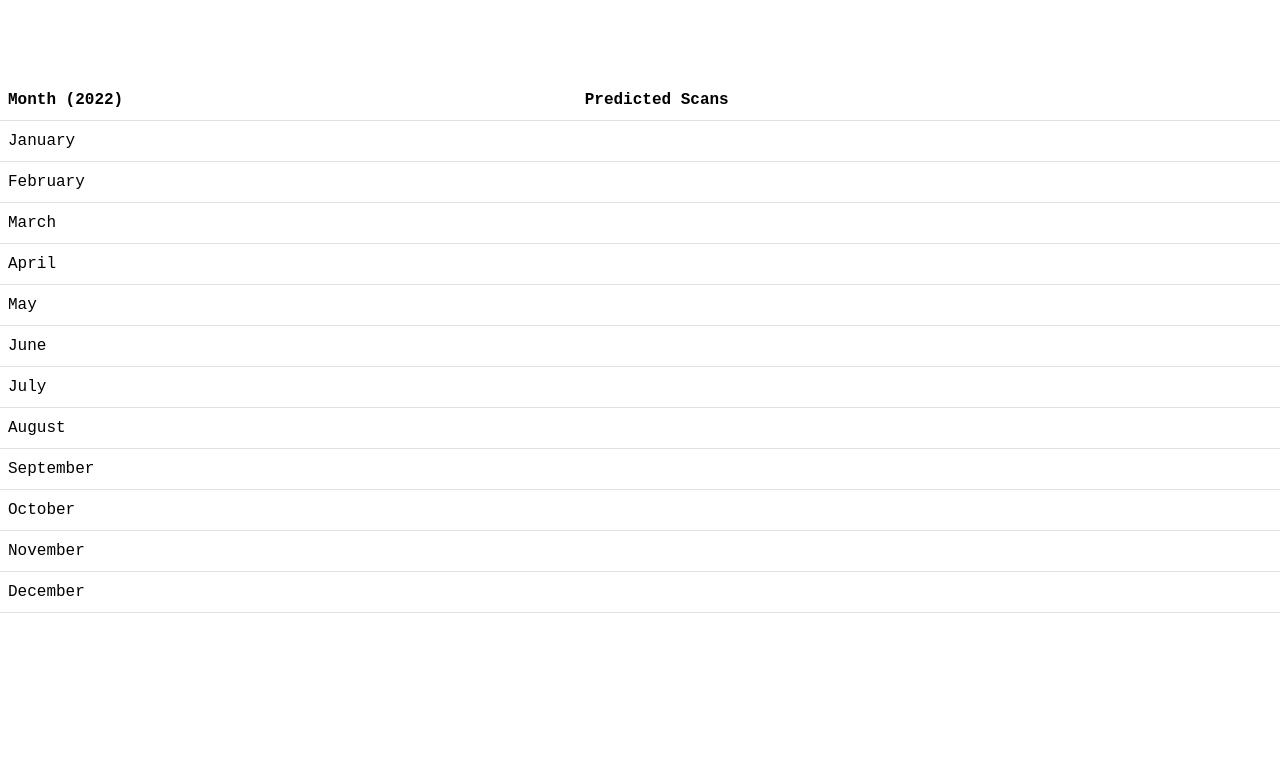
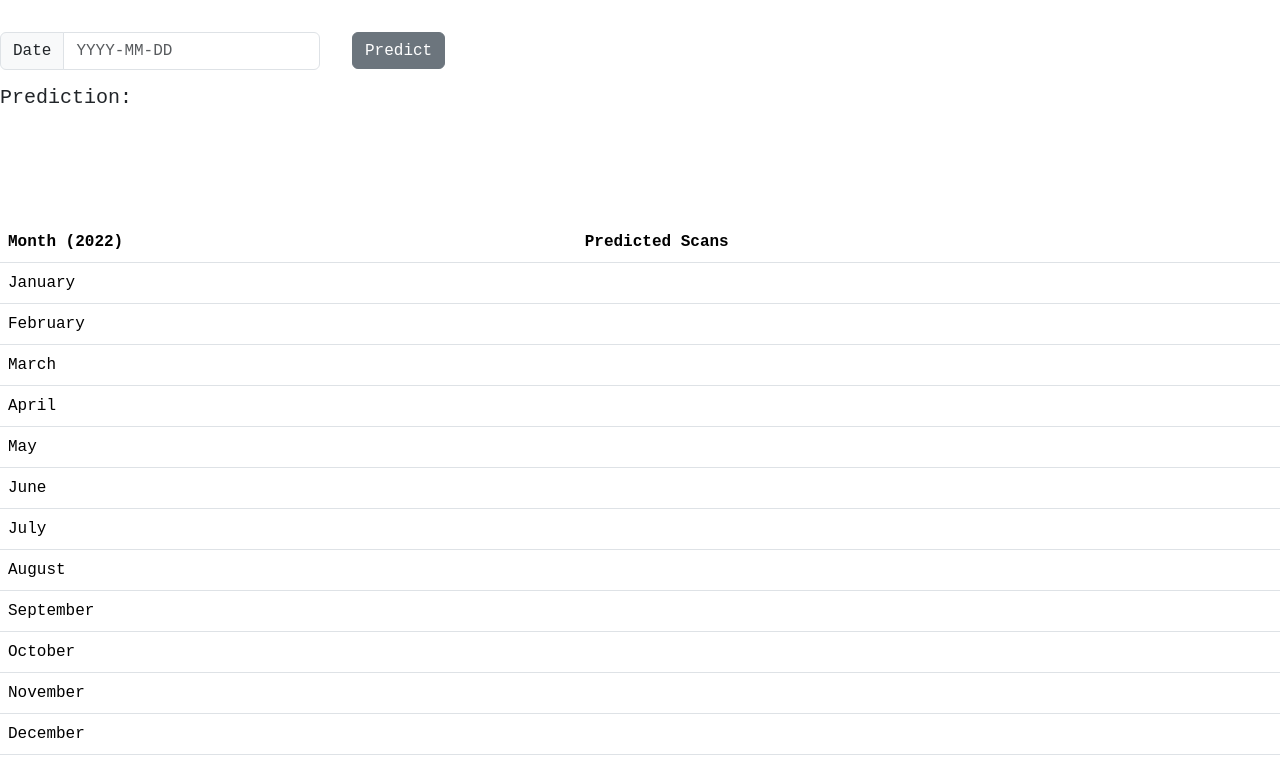
Before and after one commit to coreyjohnsen/fetch-ml-exercise, a Flask app: template templates/app.html in a window 1280 px wide. Shown: the part 1222-1993 px from the top of the page. Before the commit the page ends 1835 px from the top, so only its background shows below. Run offline with Flask 3, Linux system fonts and the light colour scheme; the template is opened without the code that fills it, so the values that code supplies are empty.

Commit message:
added prediction feature

```diff
--- a/app.py
+++ b/app.py
@@ -1,6 +1,7 @@
 from flask import Flask
 from flask import render_template
-from utils import get_month_predictions, get_2021_data, get_model_params
+from utils import get_month_predictions, get_2021_data, get_model_params, get_date_encoded, predict
+import datetime
 
 app = Flask(__name__)
 
@@ -11,5 +12,12 @@
     params =  get_model_params()
     return render_template('app.html', predictions=month_preds, data_2021=data_2021, params=params)
 
+@app.route("/predict/<date>")
+def predict_date(date):
+    date = datetime.datetime.strptime(date, "%Y-%m-%d")
+    encoded_date = get_date_encoded(date)
+    result = predict(encoded_date)
+    return f'{result}'
+
 if __name__ == "__main__":
     app.run(debug=False, host='0.0.0.0')
--- a/templates/app.html
+++ b/templates/app.html
@@ -33,10 +33,6 @@
                 border: none !important;
             }
 
-            .results {
-                margin-top: 20rem;
-            }
-
             #bar, #scatter {
                 width: 60rem !important;
                 height: 30rem !important;
@@ -44,6 +40,30 @@
 
             .tableContainer {
                 width: 60rem !important;
+            }
+
+            .vContainer {
+                display: flex;
+                flex-direction: column;
+                margin-top: 15rem;
+            }
+
+            .hContainer {
+                display: flex;
+                flex-direction: row;
+                column-gap: 2rem;
+            }
+
+            .dateInput {
+                width: 20rem !important;
+            }
+
+            .submitBtn {
+                height: 2.3rem !important;
+            }
+
+            .predictionText {
+                margin-bottom: 2rem;
             }
 
             @media only screen and (max-width: 1500px) {
@@ -65,6 +85,10 @@
                 .tableContainer {
                     width: 100% !important;
                 }
+
+                .vContainer {
+                    margin-top: 2rem;
+                }
             }
         </style>
     </head>
@@ -83,6 +107,15 @@
                     <canvas id="scatter"></canvas>
                 </div>
             </div>
+            <div class="vContainer">
+                <div class="hContainer">
+                    <div class="input-group mb-3 dateInput">
+                        <span class="input-group-text" id="inputGroup-sizing-default">Date</span>
+                        <input type="text" class="form-control" aria-label="Sizing example input" aria-describedby="inputGroup-sizing-default" placeholder="YYYY-MM-DD" id="predictInput">
+                    </div>
+                    <button type="button" class="btn btn-secondary submitBtn" onclick="handlePredictButton()">Predict</button>
+                </div>
+                <h5 class="predictionText">Prediction: <span id="predValue"></span></h5>
                 <div class="tableContainer">
                     <table class="table results">
                         <thead>
@@ -144,8 +177,20 @@
                     </table>
                 </div>
             </div>
+        </div>
     </body>
     <script>
+        async function handlePredictButton() {
+            var date = document.getElementById("predictInput").value
+            if(new Date(date).toString() == "Invalid Date") {
+                console.log("Invalid Date");
+            } else {
+                const response = await fetch("/predict/" + date);
+                const prediction = await response.text();
+                document.getElementById("predValue").innerText = Number(prediction).toLocaleString ("en-US") + " Scans";
+            }
+        }
+
         // Bar chart setup
         var barData = {
             labels: ['January', 'February', 'March', 'April', 'May', 'June', 'July', 'August', 'September', 'October', 'November', 'December'],
```
Also changed, not shown: utils.py (+15 -0 lines). Lines whose indentation alone changed are shown as unchanged.
